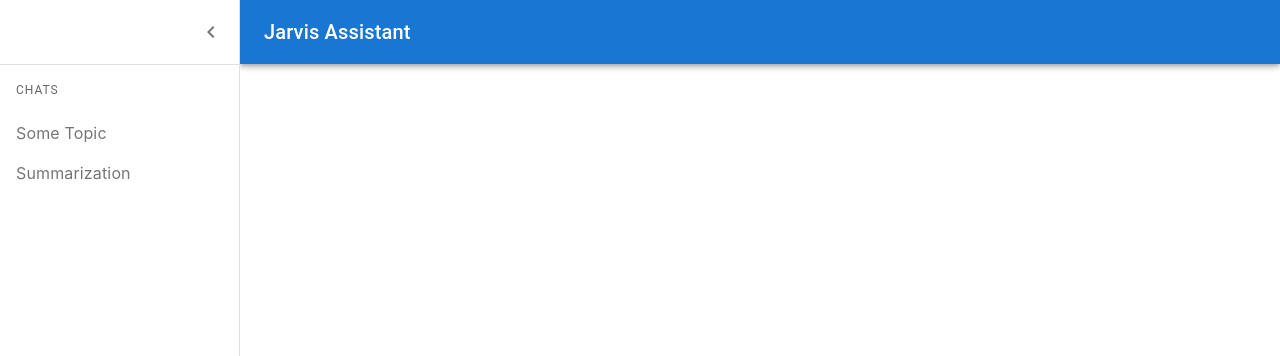
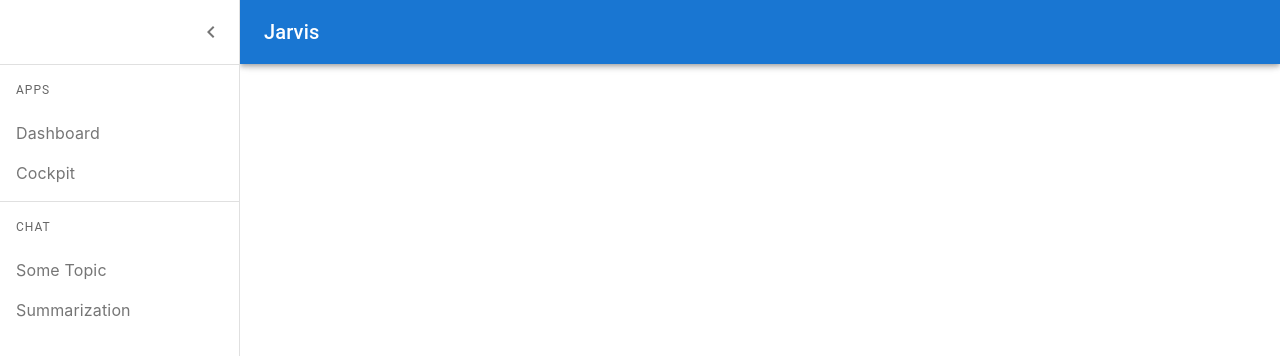
Before and after one commit to NickChecan/jarvis, a React (Create React App) app: page / in a window 1280 px wide. Both pictures are taken after a click on the button "open drawer". Shown: the top 356 px of the page. Built offline with nearby package versions, Linux system fonts and the light colour scheme.

Commit message:
refactor: rename chat list to item list for reusability

```diff
--- a/src/components/Header/Header.tsx
+++ b/src/components/Header/Header.tsx
@@ -27,7 +27,7 @@ export default function Header() {
                     <MenuIcon/>
                 </BurgerMenu>
                 <Typography variant="h6" noWrap component="div">
-                    Jarvis Assistant
+                    Jarvis
                 </Typography>
             </Toolbar>
         </AppBar>
--- a/src/components/ChatList/ChatList.tsx
+++ b/src/components/ItemsList/ItemsList.tsx
@@ -1,9 +1,12 @@
 import React from 'react';
 import {List, ListItem, ListItemButton, ListItemIcon, ListSubheader, Typography} from "@mui/material";
 
-export default function ChatList() {
+interface ItemsListProps {
+    items: string[];
+    title: string;
+}
 
-    const chats = ['Some Topic', 'Summarization']
+export default function ItemsList({ items, title }: ItemsListProps) {
 
     return (
         <List
@@ -13,12 +16,12 @@ export default function ChatList() {
             subheader={
                 <ListSubheader component="div" id="nested-list-subheader">
                     <Typography variant={"overline"}>
-                        CHATS
+                        {title}
                     </Typography>
                 </ListSubheader>
             }
         >
-            {chats.map((text, index) => (
+            {items.map((text, index) => (
                 <ListItem key={text} disablePadding>
                     <ListItemButton>
                         <ListItemIcon>
--- a/src/components/Sidebar/Sidebar.tsx
+++ b/src/components/Sidebar/Sidebar.tsx
@@ -12,7 +12,7 @@ import {
 } from "@mui/material";
 import {useSidebar} from "../../hooks/useSidebar";
 import SidebarHeader from "../SidebarHeader/SidebarHeader";
-import ChatList from "../ChatList/ChatList";
+import ItemsList from "../ItemsList/ItemsList";
 
 export default function Sidebar() {
 
@@ -26,7 +26,9 @@ export default function Sidebar() {
         >
             <SidebarHeader/>
             <Divider/>
-            <ChatList/>
+            <ItemsList items={['Dashboard', 'Cockpit']} title={"apps"}/>
+            <Divider/>
+            <ItemsList items={['Some Topic', 'Summarization']} title={"chat"}/>
         </PersistentDrawer>
     )
 
```
